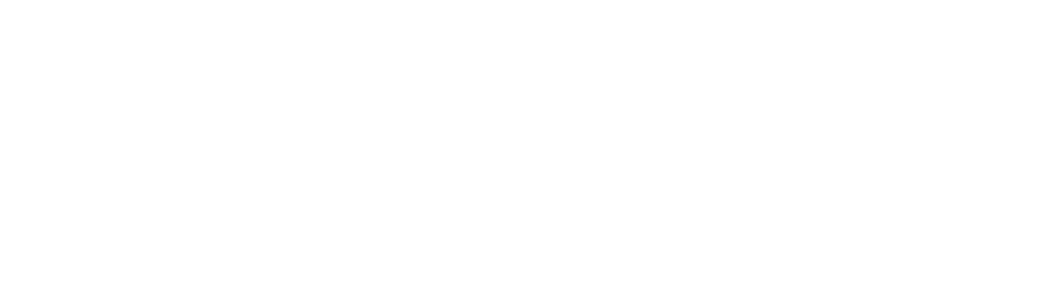
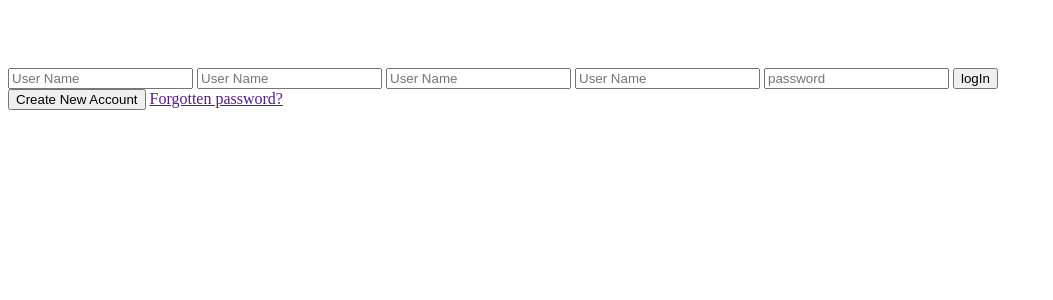
Before and after one commit to devanamul/CAMDAIS, a Django app: page /signin/ in a window 1280 px wide. Before the commit the part shown is empty. Shown: the top 300 px of the page, without its empty margins (0-1053 px from the left). Run offline with Django 4.2, Linux system fonts and the light colour scheme.

Commit message:
html design for login part

```diff
--- a/CAMDAIS/CAMDAIS/templates/CAMDAIS/login.html
+++ b/CAMDAIS/CAMDAIS/templates/CAMDAIS/login.html
@@ -6,6 +6,29 @@
 	<title>Login/SignUp</title>
 </head>
 <body>
+	<div class="card">
+        <div class="inner-box" id="card">
 
+            <!-- Log in part -->
+            <div class="card-front">
+                <h2 style="font-family: cursive; color:white; text-align: center;">khati Food</h2>
+                <form action="" method="POST">
+                    <form action="" method="POST">
+                    	<input name="username" type="text" class="input-box" placeholder="User Name" required name="" id="">
+                        <input name="email" type="text" class="input-box" placeholder="User Name" required name="" id="">
+
+                        <input name="first_name" type="text" class="input-box" placeholder="User Name" required name="" id="">
+
+                        <input name="last_name" type="text" class="input-box" placeholder="User Name" id="">
+
+                        <input name="pass" type="password" class="input-box" placeholder="password" required name="" id="">
+                        <button name='login' type="submit" class="submit-btn">logIn</button>
+
+                    </form>
+                    <button type="button" class="btn" onclick="openRegister()">Create New Account</button>
+                    <a href="">Forgotten password?</a>
+            </div>
+        </div>
+    </div>
 </body>
 </html>
```
